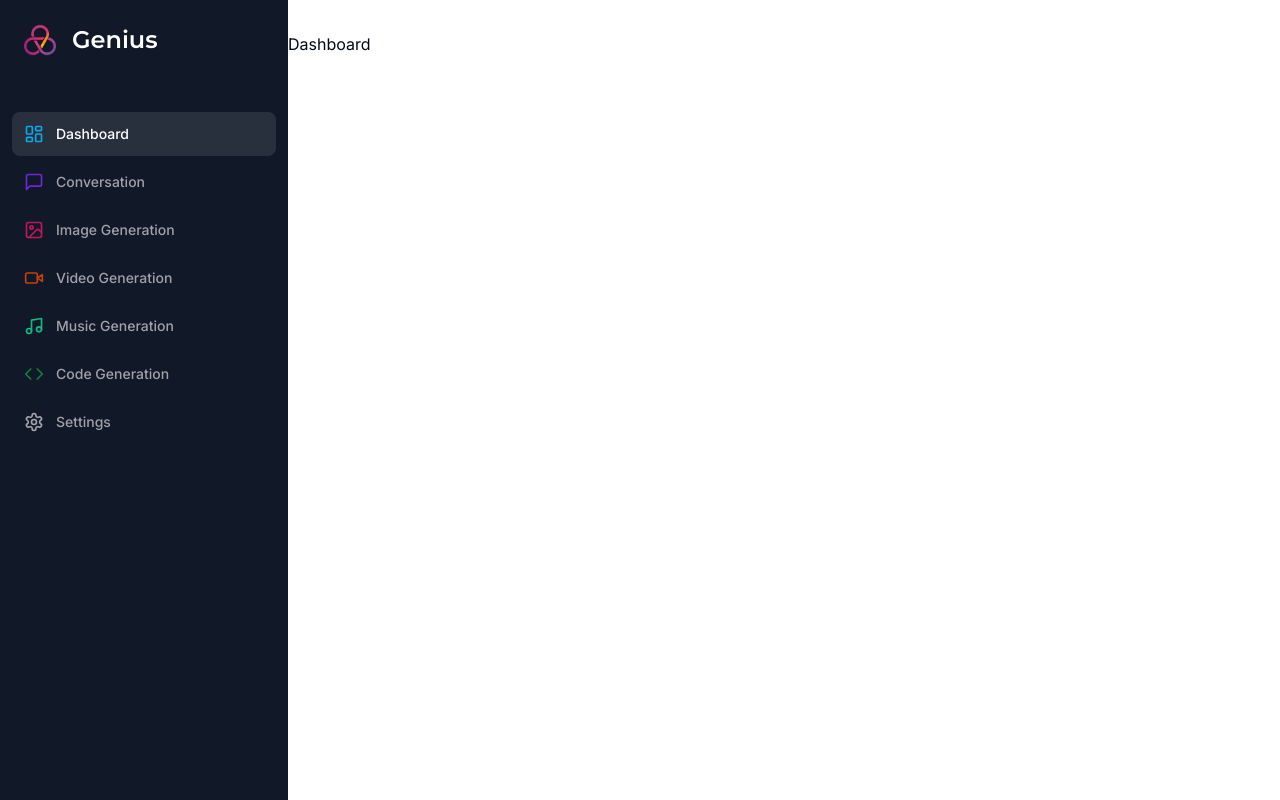
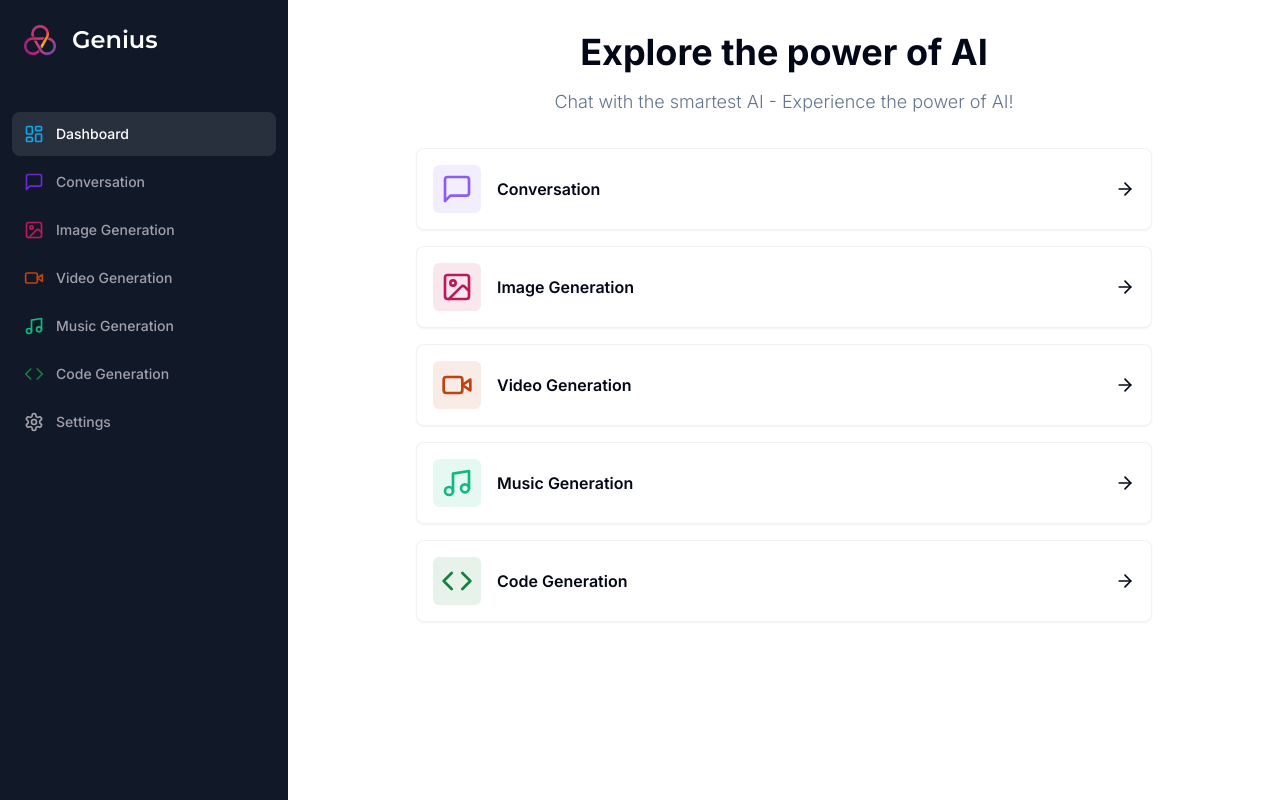
Before and after one commit to penguinboots/ai-saas, a Next.js app: page /dashboard in a window 1280 px wide. Built offline with nearby package versions, Linux system fonts and the light colour scheme.

Commit message:
build dashboard links

```diff
--- a/app/(dashboard)/(routes)/dashboard/page.tsx
+++ b/app/(dashboard)/(routes)/dashboard/page.tsx
@@ -1,7 +1,81 @@
+'use client'
+
+import { Card } from "@/components/ui/card";
+import { cn } from "@/lib/utils";
+import { ArrowRight, Code, ImageIcon, MessageSquare, Music, VideoIcon } from "lucide-react";
+import { useRouter } from "next/navigation";
+
+const tools = [
+  {
+    label: "Conversation",
+    icon: MessageSquare,
+    color: "text-violet-500",
+    bgColor: "bg-violet-500/10",
+    href: "/conversation",
+  },
+  {
+    label: "Image Generation",
+    icon: ImageIcon,
+    color: "text-pink-700",
+    bgColor: "bg-pink-700/10",
+    href: "/image",
+  },
+  {
+    label: "Video Generation",
+    icon: VideoIcon,
+    color: "text-orange-700",
+    bgColor: "bg-orange-700/10",
+    href: "/video",
+  },
+  {
+    label: "Music Generation",
+    icon: Music,
+    color: "text-emerald-500",
+    bgColor: "bg-emerald-500/10",
+    href: "/music",
+  },
+  {
+    label: "Code Generation",
+    icon: Code,
+    color: "text-green-700",
+    bgColor: "bg-green-700/10",
+    href: "/conversation",
+  },
+];
+
 export default function DashboardPage() {
+  const router = useRouter();
   return (
     <div>
-      <p>Dashboard</p>
+      <div className="mb-8 space-y-4">
+        <h2 className="text-2xl md:text-4xl font-bold text-center">
+          Explore the power of AI
+        </h2>
+        <p className="text-muted-foreground font-light text-sm md:text-lg text-center">
+          Chat with the smartest AI - Experience the power of AI!
+        </p>
+      </div>
+      <div className="px-4 md:px-20 lg:px-32 space-y-4">
+        {tools.map((tool) => (
+          <Card
+            onClick={() => router.push(tool.href)}
+            key={tool.href}
+            className="
+              p-4 border-black/5 flex items-center justify-between
+              hover:shadow-md transition cursor-pointer"
+          >
+            <div className="flex items-center gap-x-4">
+              <div className={cn("p-2 w-fit rounded-md", tool.bgColor)}>
+                <tool.icon className={cn("w-8 h-8", tool.color)} />
+              </div>
+              <div className="font-semibold">
+                {tool.label}
+              </div>
+            </div>
+            <ArrowRight className="w-5 h-5"/>
+          </Card>
+        ))}
+      </div>
     </div>
-  )
+  );
 }
```
